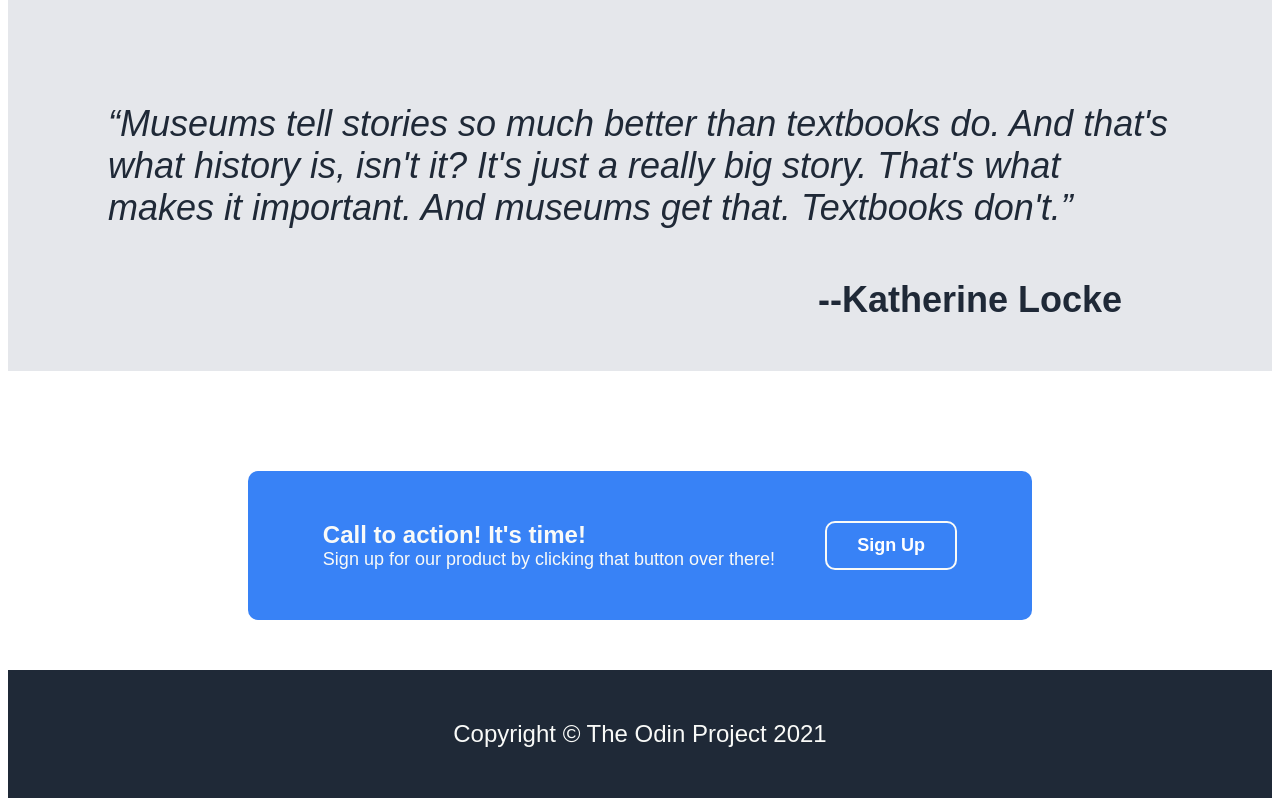
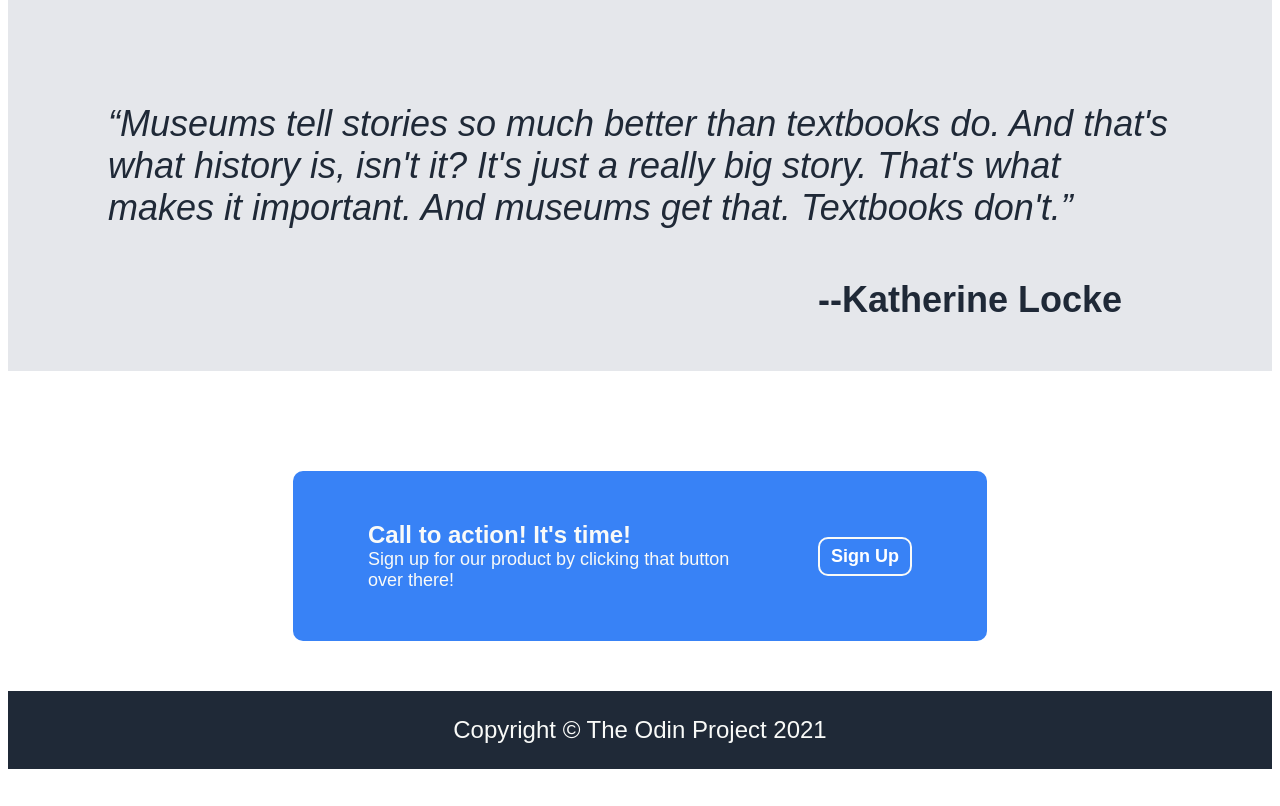
Before and after one commit to Gconnect3/odin-landingpage, a plain HTML site: page index.html in a window 1280 px wide. Shown: the part 902-1708 px from the top of the page. After the commit the page ends 1679 px from the top, so only its background shows below. Drawn offline with Linux system fonts and the light colour scheme.

Commit message:
made small adjustments to sign-up button and modal area

```diff
--- a/css/style.css
+++ b/css/style.css
@@ -191,7 +191,12 @@ body {
 }
 
 .modal .signup-button {
-    border: 2px solid #f9faf8
+    border: 2px solid #f9faf8;
+    max-height: 25px;
+    justify-self: center;
+    align-self: center;
+    max-width: 80px;
+
 }
 
 .modal-hero {
@@ -199,11 +204,15 @@ body {
     font-weight: bold;
 }
 
+.modal-text {
+    max-width: 400px;
+}
+
 .footer {
     justify-content: center;
     font-size: 24px;
     color: #f9faf8;
-    padding: 50px;
+    padding: 25px;
 }
 
 .signup-button a {
```
